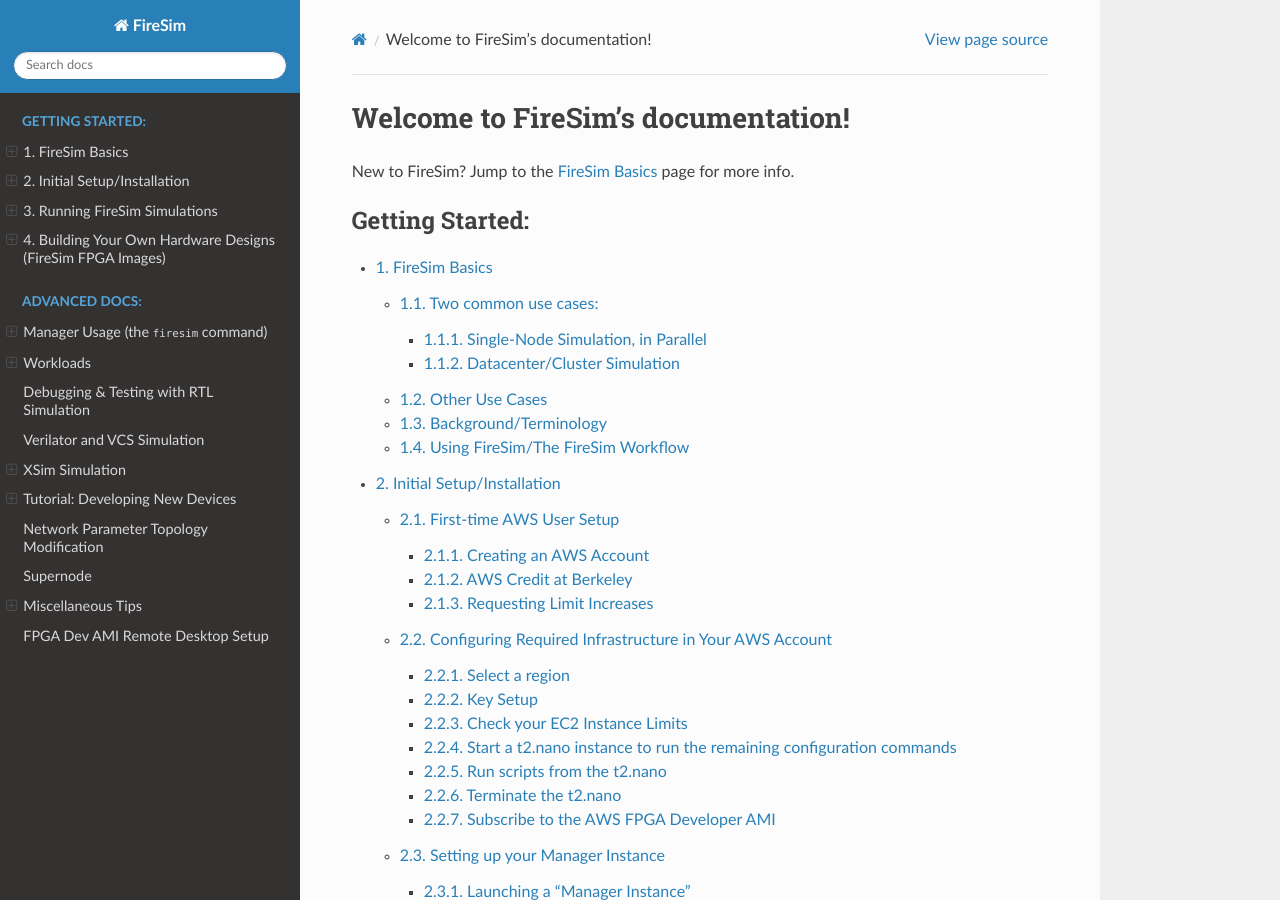
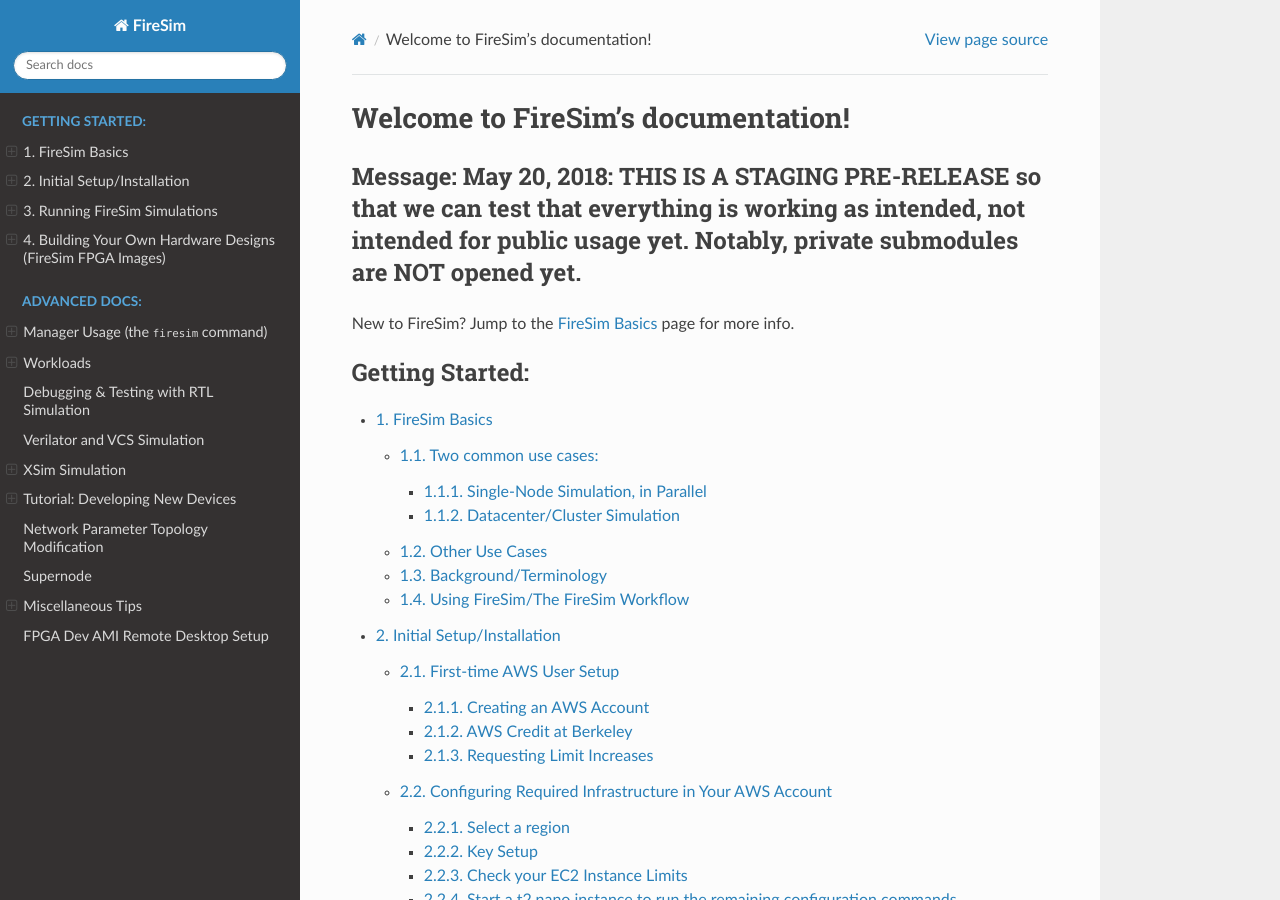
Before and after one commit to firesim/firesim, a Sphinx documentation site: the page built from docs/index.rst, in a window 1280 px wide and 900 px high. Built offline with Sphinx 7.4.7 and the Read the Docs theme 2.0.0, drawn with Linux system fonts in a browser that asks for light colours.

Commit message:
add staging messages in case someone finds repos/docs by accident while we're testing

```diff
--- a/docs/index.rst
+++ b/docs/index.rst
@@ -5,6 +5,13 @@
 
 Welcome to FireSim's documentation!
 ===================================
+
+
+
+Message: May 20, 2018: THIS IS A STAGING PRE-RELEASE so that we can test that everything is working as intended, not intended for public usage yet. Notably, private submodules are NOT opened yet.
+------------------------------------------------------------------------------
+
+
 
 New to FireSim? Jump to the :ref:`firesim-basics` page for more info.
 
```
Also changed, not shown: README.md (+3 -0 lines).
